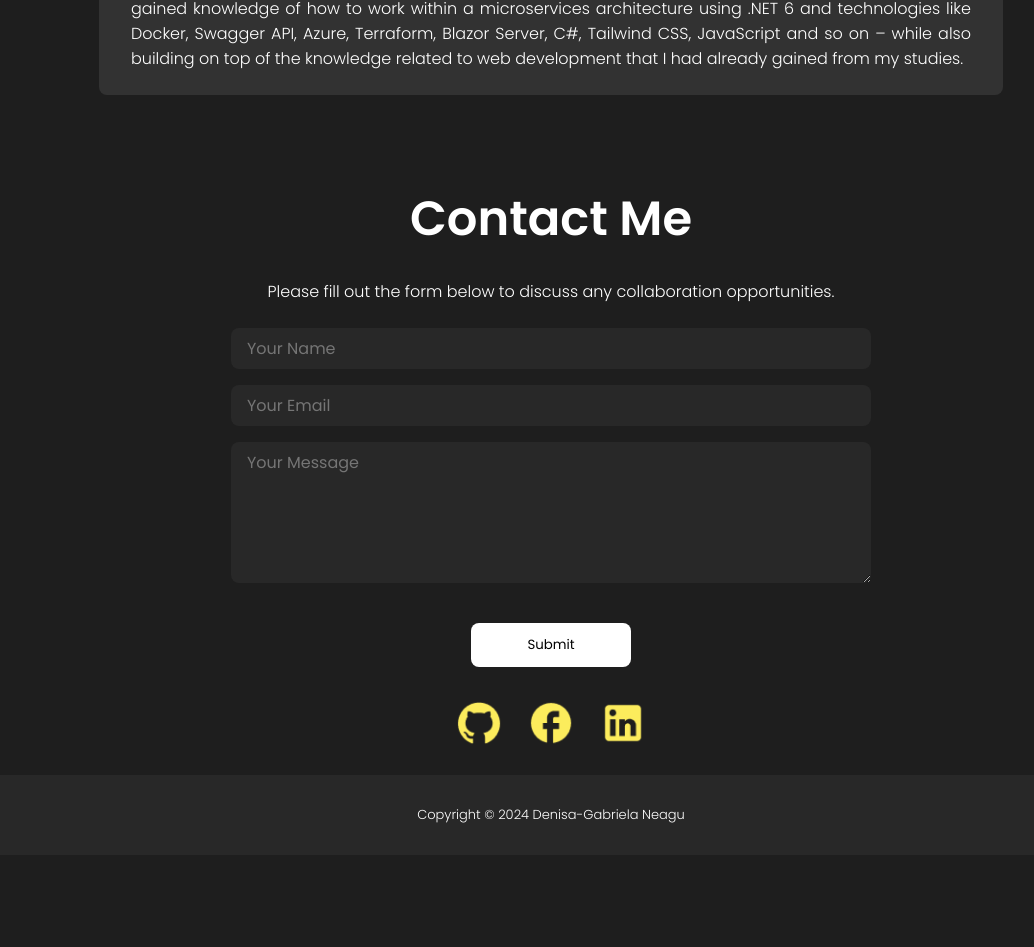
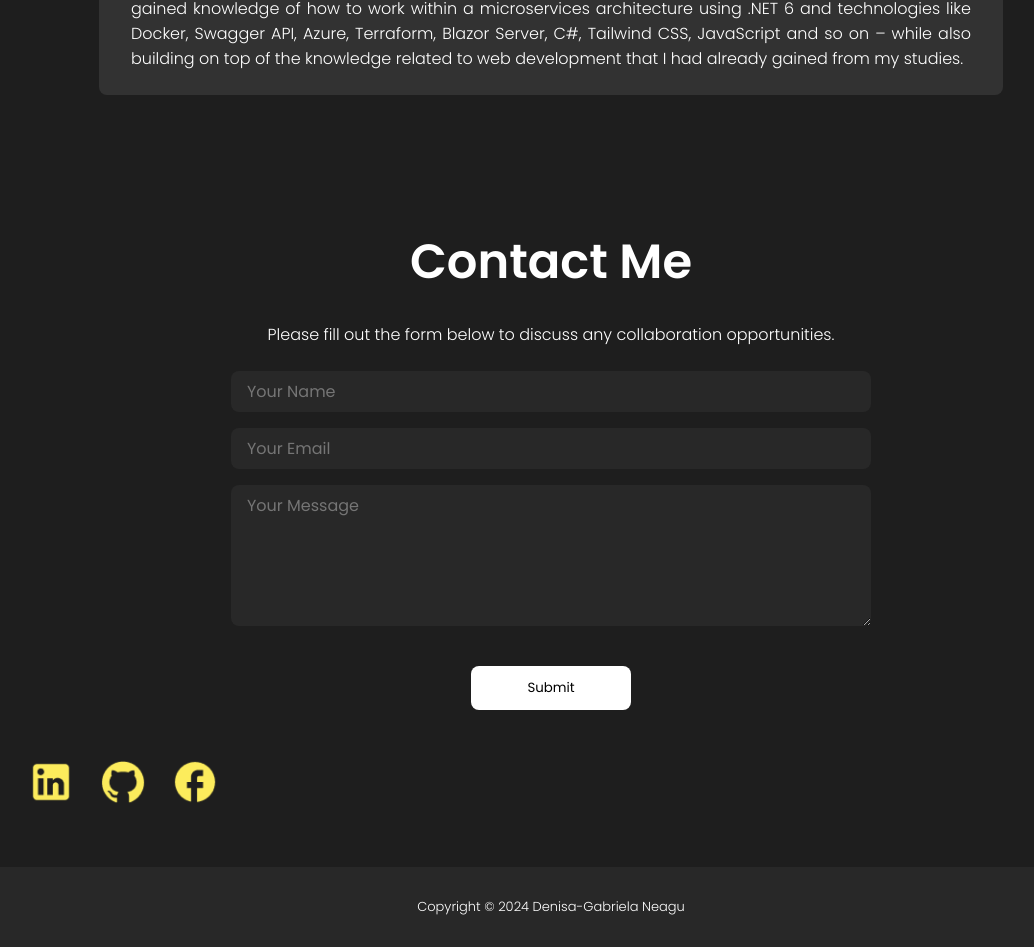
Before and after one commit to denisa122/Portfolio, a React (Create React App) app in the folder portfolio/: page / in a window 1280 px wide. Shown: the part 3071-4018 px from the top of the page, without its empty margins (89-1123 px from the left). Before the commit the page ends 3926 px from the top, so only its background shows below. Built offline with nearby package versions, Linux system fonts and the light colour scheme.

Commit message:
contact form + social links
emails sent properly and possibility to reply

```diff
--- a/portfolio/src/components/Contact/contact.css
+++ b/portfolio/src/components/Contact/contact.css
@@ -1,6 +1,6 @@
 #contactPage {
     margin: 0 auto;
-    /* min-height: calc(100vh - 5rem); */
+    min-height: calc(100vh - 5rem);
     width: 100vw;
     max-width: 65rem;
     text-align: center;
@@ -52,6 +52,7 @@
     border-radius: 0.5rem;
     margin: 2rem;
     padding: 0.75rem 3.5rem;
+    cursor: pointer;
 }
 
 .links {
@@ -64,4 +65,5 @@
     height: 3rem;
     width: 3rem;
     margin: 0 0.75rem;
+    cursor: pointer;
 }
--- a/portfolio/src/components/Contact/contact.js
+++ b/portfolio/src/components/Contact/contact.js
@@ -1,4 +1,4 @@
-import React, { useRef } from 'react';
+import React, { useRef, useState } from 'react';
 import emailjs from '@emailjs/browser';
 import './contact.css';
 
@@ -10,6 +10,7 @@ import linkedinIcon from '../../assets/linkedinIcon.png';
 
 const Contact = () => {
   const form = useRef();
+  const [submitted, setSubmitted] = useState(false);
   const sendEmail = (e) => {
     e.preventDefault();
 
@@ -20,7 +21,10 @@ const Contact = () => {
       .then(
         () => {
           console.log('SUCCESS!');
-          // e.target.reset;
+          setSubmitted(true);
+          form.current.reset();
+          window.scrollTo(0, 0);
+          setTimeout(() => setSubmitted(false), 5000);
           alert('Email sent!');
         }, (error) => {
           console.log('FAILED...', error.text);
@@ -34,16 +38,23 @@ const Contact = () => {
             <h2 className='contactPageTitle'>Contact Me</h2>
             <span className='contactDescription'>Please fill out the form below to discuss any collaboration opportunities.</span>
             <form className='contactForm' ref={form} onSubmit={sendEmail}>
-                <input type='text' className='name' placeholder='Your Name' name='user_name'></input>
-                <input type='email' className='email' placeholder='Your Email' name='user_email'></input>
+                <input type='text' className='name' placeholder='Your Name' name='from_name'></input>
+                <input type='email' className='email' placeholder='Your Email' name='reply_to'></input>
                 <textarea className='message' name='message' rows="5" placeholder='Your Message'></textarea>
                 <button type="submit" value='send' className='submitBtn'>Submit</button>
+                {submitted && <div className="alert">Email sent!</div>}
+                </form>
                 <div className='links'>
-                    <img src={githubIcon} alt="GitHub icon" className='link'/>
-                    <img src={facebookIcon} alt="Facebook icon" className='link'/>
-                    <img src={linkedinIcon} alt="LinkedIn icon" className='link'/>
+                    <a href="https://www.linkedin.com/in/denisa-gabriela-neagu/" target="_blank" rel="noopener noreferrer">
+                      <img src={linkedinIcon} alt="LinkedIn icon" className='link'/>
+                    </a>
+                    <a href="https://github.com/denisa122" target="_blank" rel="noopener noreferrer">
+                      <img src={githubIcon} alt="GitHub icon" className='link'/>
+                    </a>
+                    <a href="https://www.facebook.com/DenisaaaGabriela/" target="_blank" rel="noopener noreferrer">
+                      <img src={facebookIcon} alt="Facebook icon" className='link'/>
+                    </a>
                 </div>
-            </form>
         </div>
     </section>
   )
```
